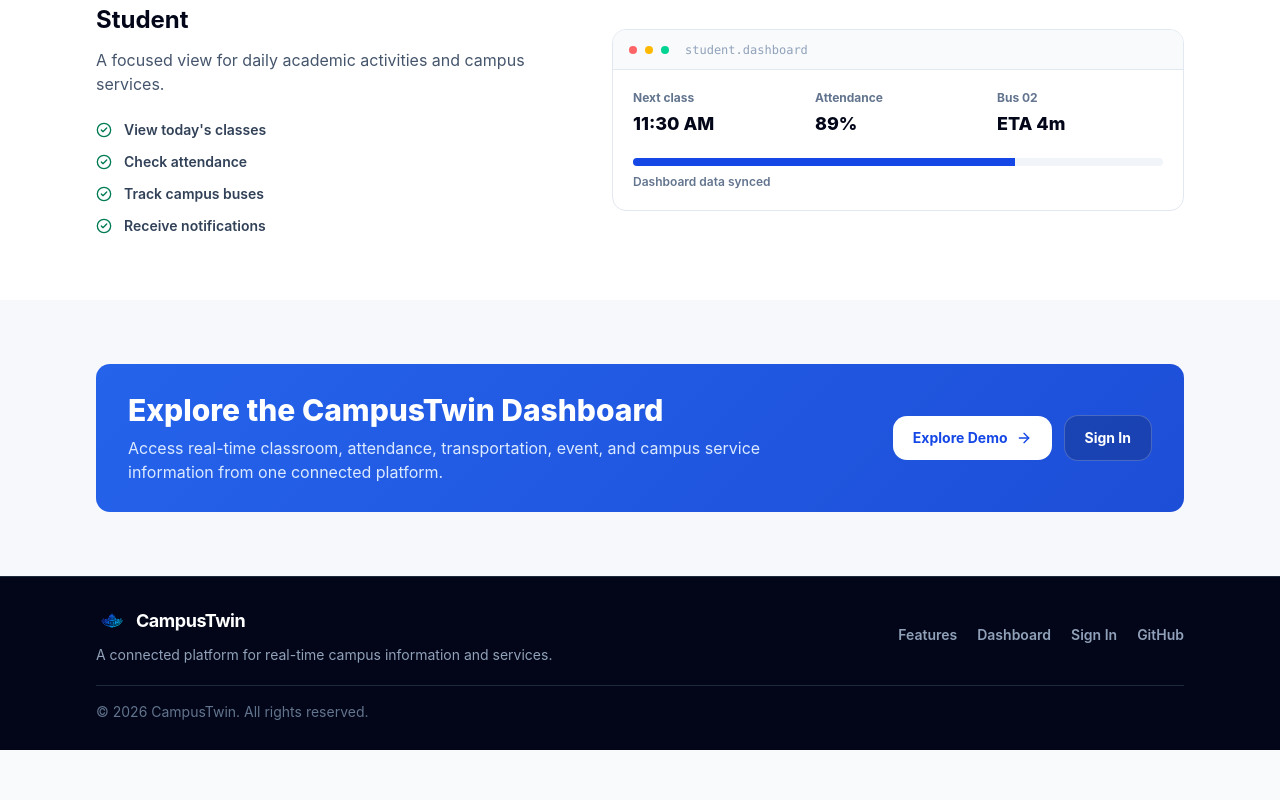
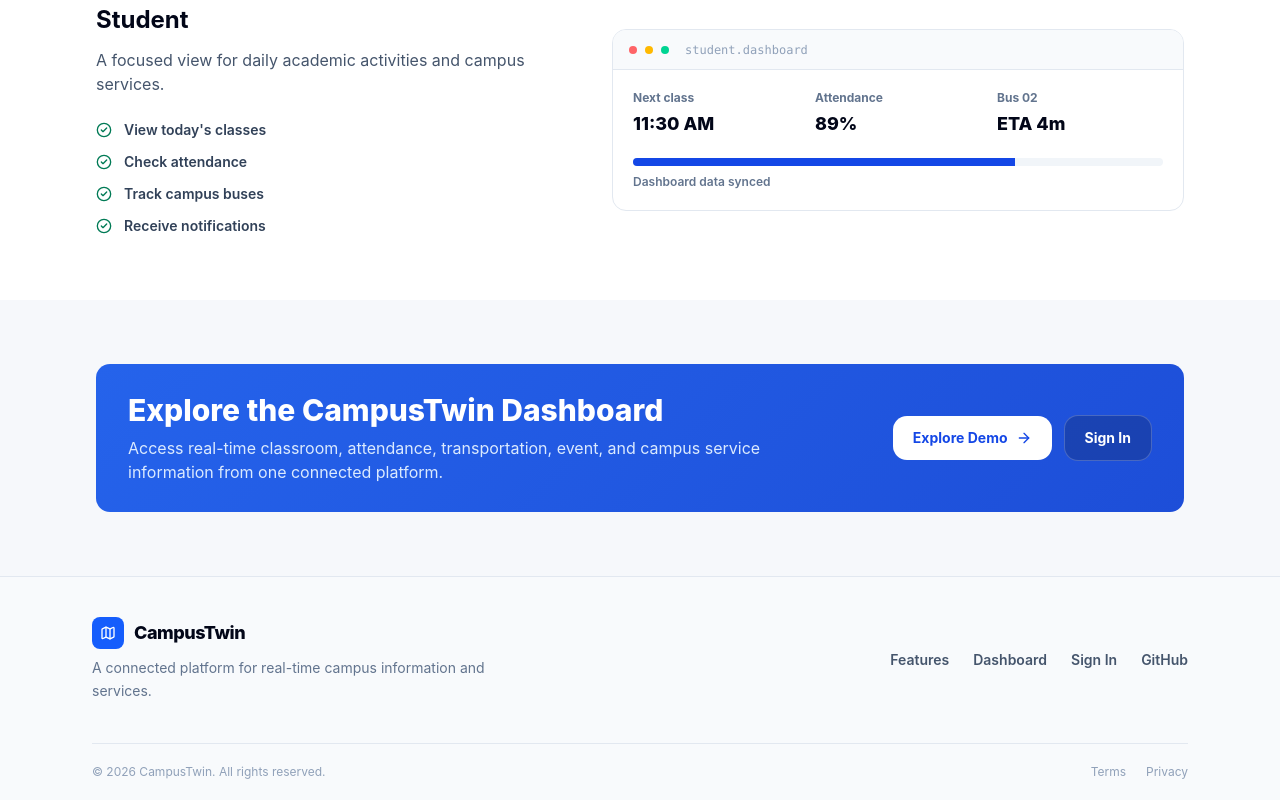
Before and after one commit to MohammedShakib/campus-twin, a React (Vite) app in the folder frontend/: page / in a window 1280 px wide. Shown: the part 2993-3793 px from the top of the page. Before the commit the page ends 3743 px from the top, so only its background shows below. Built offline with nearby package versions, Linux system fonts and the light colour scheme.

Commit message:
Simplify footer design

```diff
--- a/frontend/src/components/landing/Footer.tsx
+++ b/frontend/src/components/landing/Footer.tsx
@@ -1,35 +1,37 @@
+import { Map } from 'lucide-react';
 import { Link } from 'react-router-dom';
-import campusTwinLogo from '../../assets/CampusTwin-logo.png';
 
 const Footer = () => {
   return (
-    <footer className="bg-slate-950 text-slate-300 py-7 border-t border-slate-800">
-      <div className="max-w-6xl mx-auto px-4 sm:px-6 lg:px-8">
-        <div className="flex flex-col md:flex-row md:items-center md:justify-between gap-5">
-          <div>
-            <div className="flex items-center gap-2 mb-2">
-              <img
-                src={campusTwinLogo}
-                alt="CampusTwin logo"
-                className="w-8 h-8 object-contain"
-              />
-              <span className="font-bold text-lg tracking-tight text-white">CampusTwin</span>
+    <footer className="bg-slate-50 border-t border-slate-200">
+      <div className="max-w-[1160px] mx-auto px-4 sm:px-6 lg:px-8">
+        <div className="py-10 flex flex-col md:flex-row justify-between items-start md:items-center gap-6">
+          <div className="max-w-md">
+            <div className="flex items-center gap-2.5 mb-2">
+              <div className="w-8 h-8 bg-blue-600 rounded-lg flex items-center justify-center">
+                <Map className="w-4 h-4 text-white" />
+              </div>
+              <span className="font-extrabold text-lg tracking-tight text-slate-950">CampusTwin</span>
             </div>
-            <p className="text-slate-400 text-sm">
+            <p className="text-slate-500 text-sm leading-relaxed">
               A connected platform for real-time campus information and services.
             </p>
           </div>
 
-          <div className="flex flex-wrap gap-x-5 gap-y-2 text-sm font-semibold text-slate-400">
-            <a href="#features" className="hover:text-white transition-colors">Features</a>
-            <Link to="/demo" className="hover:text-white transition-colors">Dashboard</Link>
-            <Link to="/login" className="hover:text-white transition-colors">Sign In</Link>
-            <a href="https://github.com/MohammedShakib/campus-twin" target="_blank" rel="noreferrer" className="hover:text-white transition-colors">GitHub</a>
+          <div className="flex flex-wrap gap-x-6 gap-y-2 text-sm font-semibold text-slate-600">
+            <a href="#features" className="hover:text-blue-600 transition-colors">Features</a>
+            <Link to="/demo" className="hover:text-blue-600 transition-colors">Dashboard</Link>
+            <Link to="/login" className="hover:text-blue-600 transition-colors">Sign In</Link>
+            <a href="https://github.com/MohammedShakib/campus-twin" target="_blank" rel="noreferrer" className="hover:text-blue-600 transition-colors">GitHub</a>
           </div>
         </div>
 
-        <div className="border-t border-slate-800 mt-5 pt-4 text-sm text-slate-500">
+        <div className="border-t border-slate-200 py-5 flex flex-col sm:flex-row items-center justify-between gap-4 text-xs text-slate-400">
           <p>© 2026 CampusTwin. All rights reserved.</p>
+          <div className="flex gap-5">
+            <a href="#" className="hover:text-slate-600 transition-colors">Terms</a>
+            <a href="#" className="hover:text-slate-600 transition-colors">Privacy</a>
+          </div>
         </div>
       </div>
     </footer>
```
